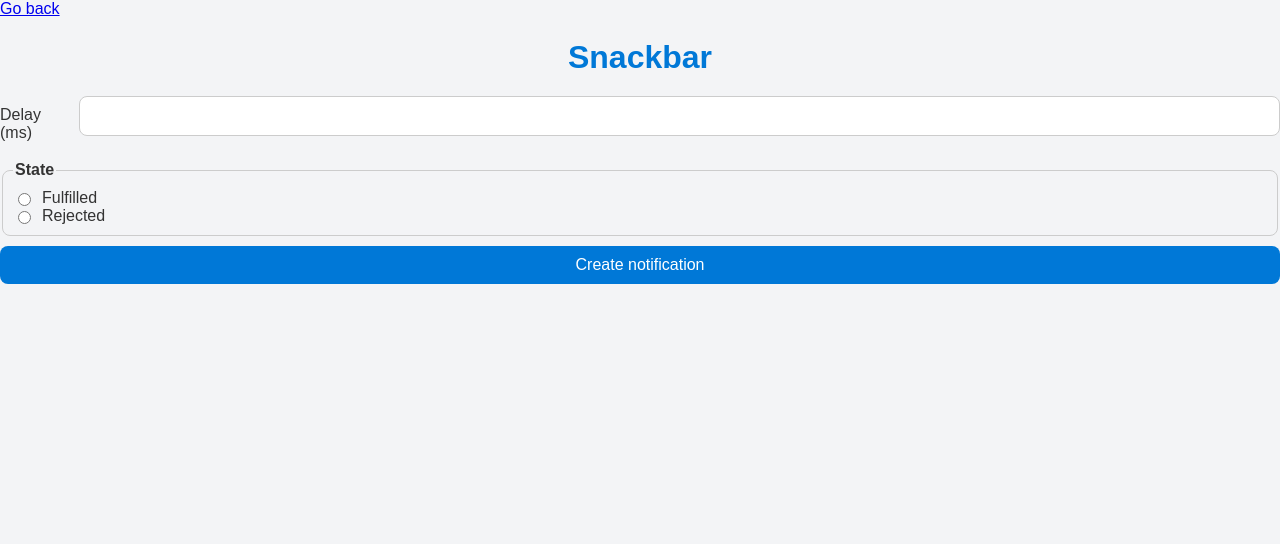
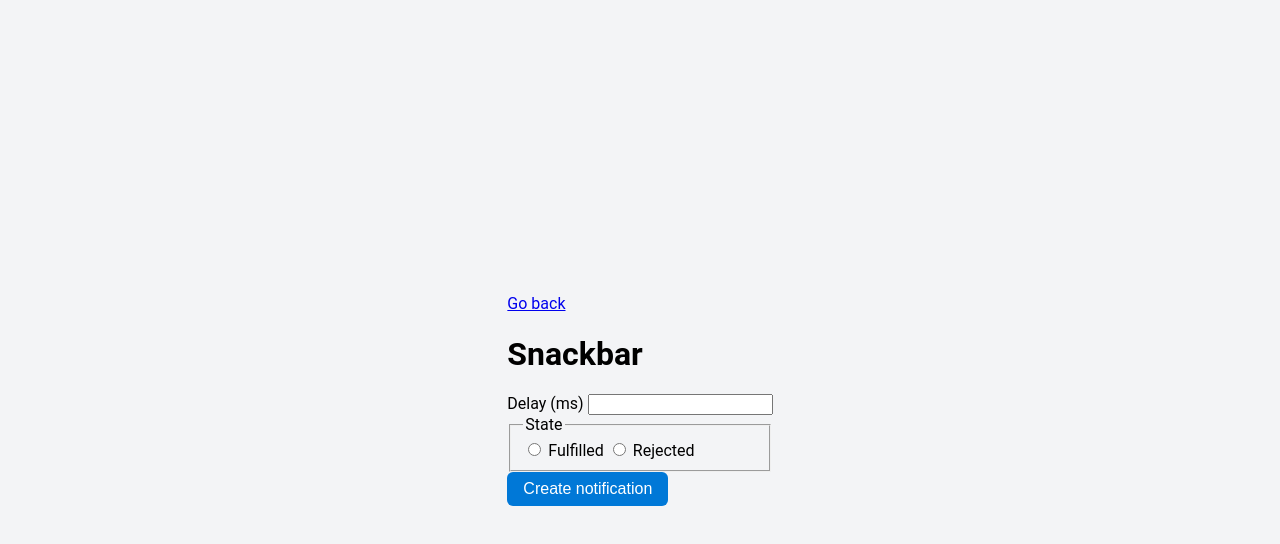
Before and after one commit to Ivan227-hub/goit-js-hw-10, a website built with Vite: page src/2-snackbar.html in a window 1280 px wide. Built offline with nearby package versions, Linux system fonts and the light colour scheme.

Commit message:
homework 10

```diff
--- a/src/css/styles.css
+++ b/src/css/styles.css
@@ -1,46 +1,46 @@
 body {
-  font-family: Arial, Helvetica, sans-serif;
+  font-family: 'Roboto', Arial, sans-serif;
   background-color: #f3f4f6;
-  color: #333;
+  display: flex;
+  justify-content: center;
+  align-items: center;
+  height: 100vh;
   margin: 0;
-  padding: 0;
 }
 
-.section {
-  max-width: 500px;
-  margin: 40px auto;
-  padding: 20px;
-  background-color: #fff;
-  border-radius: 12px;
-  box-shadow: 0 0 10px rgba(0, 0, 0, 0.1);
+.timer-container {
+  text-align: center;
 }
 
-h1 {
-  text-align: center;
-  color: #0078d7;
+.input-wrapper {
+  display: flex;
+  justify-content: center;
+  align-items: center;
+  gap: 10px;
   margin-bottom: 20px;
 }
 
 input[type='text'],
-input[type='number'] {
-  width: 100%;
-  padding: 10px;
+input[type='datetime-local'] {
+  padding: 8px 10px;
   font-size: 16px;
-  margin-bottom: 15px;
   border: 1px solid #ccc;
-  border-radius: 8px;
+  border-radius: 6px;
 }
 
 button {
-  display: block;
-  width: 100%;
-  padding: 10px;
+  padding: 8px 16px;
   background-color: #0078d7;
-  color: white;
+  color: #fff;
   border: none;
-  border-radius: 8px;
+  border-radius: 6px;
   font-size: 16px;
   cursor: pointer;
+  transition: background-color 0.2s ease;
+}
+
+button:hover {
+  background-color: #005fa3;
 }
 
 button:disabled {
@@ -50,8 +50,9 @@ button:disabled {
 
 .timer {
   display: flex;
-  justify-content: space-around;
-  margin-top: 20px;
+  justify-content: center;
+  gap: 20px;
+  font-family: 'Roboto Mono', monospace;
 }
 
 .field {
@@ -60,37 +61,17 @@ button:disabled {
 
 .value {
   display: block;
-  font-size: 28px;
-  font-weight: bold;
-  color: #0078d7;
+  font-size: 48px;
+  font-weight: 700;
+  color: #000;
 }
 
 .label {
   display: block;
   font-size: 14px;
-  color: #666;
-}
-
-.form {
-  display: flex;
-  flex-direction: column;
-  gap: 10px;
-}
-
-fieldset {
-  border: 1px solid #ccc;
-  border-radius: 8px;
-  padding: 10px;
-}
-
-legend {
-  font-weight: bold;
-}
-
-label {
-  display: flex;
-  align-items: center;
-  gap: 8px;
+  color: #555;
+  text-transform: uppercase;
+  letter-spacing: 1px;
 }
 
 /**
```
